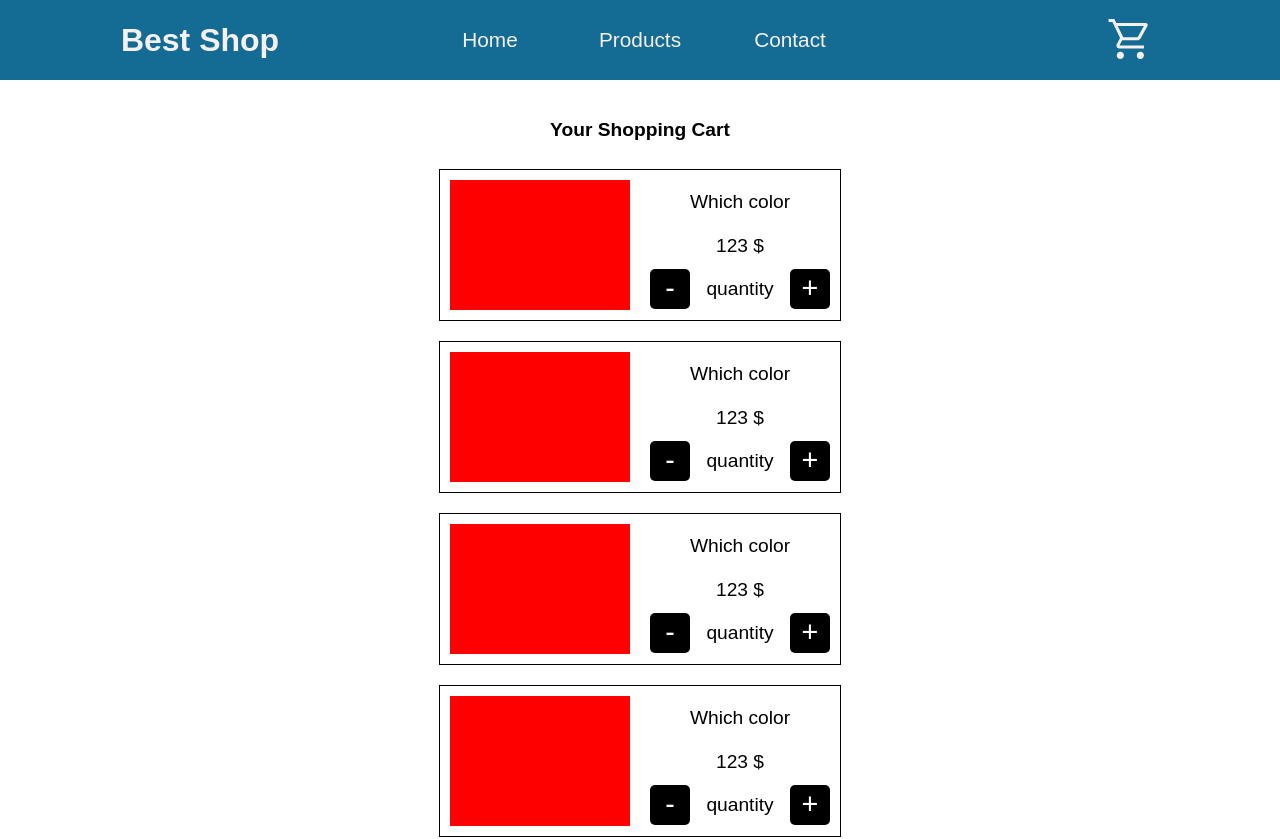
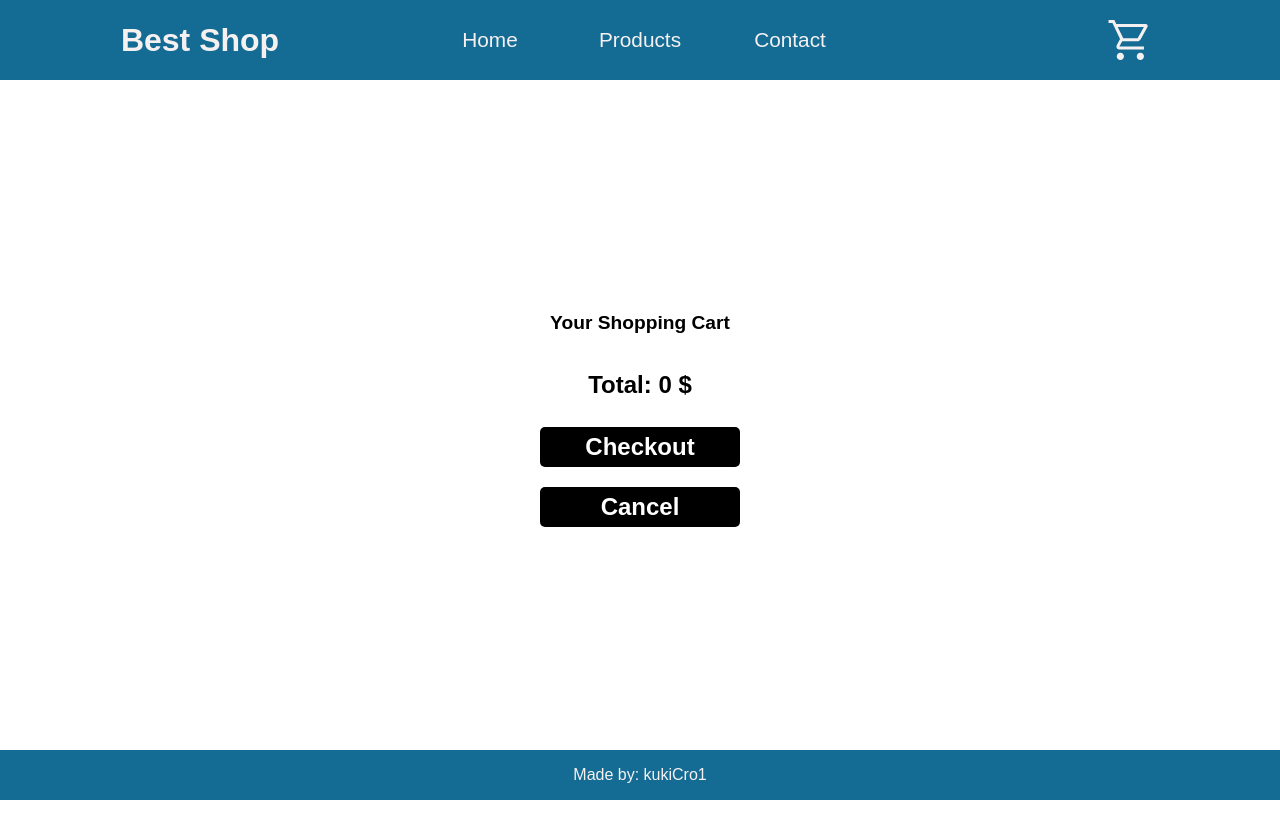
Before and after one commit to kukicro1/Shopping-Cart, a React (Create React App) app: page /ShoppingCart in a window 1280 px wide. Shown: the top 839 px of the page. After the commit the page ends 800 px from the top, so only its background shows below. Built offline with nearby package versions, Linux system fonts and the light colour scheme.

Commit message:
Finished project

```diff
--- a/src/App.js
+++ b/src/App.js
@@ -6,16 +6,62 @@ import { Navbar } from './components/Navbar'
 import { Products } from './components/Products'
 import { ShoppingCart } from './components/ShoppingCart'
 import { Footer } from './components/Footer'
+import { useEffect, useState } from 'react'
 
-function App() {
+const App = () => {
+  const [purchasedItems, setPurchasedItems] = useState([])
+  const [quantity, setQuantity] = useState(0)
+
+  useEffect(() => {
+    setQuantity(purchasedItems.length)
+  }, [purchasedItems])
+
+  const handlePurchase = (color, price) => {
+    setPurchasedItems((prevPurchased) => [
+      ...prevPurchased,
+      { name: color, price: price },
+    ])
+  }
+
+  const deleteItem = (color) => {
+    setPurchasedItems((prevPurchased) => {
+      const index = prevPurchased.findIndex((item) => item.name === color)
+      if (index !== -1) {
+        const newPurchased = [...prevPurchased]
+        newPurchased.splice(index, 1)
+        return newPurchased
+      }
+      return prevPurchased
+    })
+  }
+
+  const addItem = (color, price) => {
+    setPurchasedItems((prevPurchased) => [
+      ...prevPurchased,
+      { name: color, price: price },
+    ])
+  }
+
   return (
     <div className={AppCSS.appContainer}>
-      <Navbar />
+      <Navbar quantity={quantity} />
       <Routes>
         <Route path='/' element={<Home />} />
-        <Route path='/Products' element={<Products />} />
+        <Route
+          path='/Products'
+          element={<Products handlePurchase={handlePurchase} />}
+        />
         <Route path='/Contact' element={<Contact />} />
-        <Route path='/ShoppingCart' element={<ShoppingCart />}></Route>
+        <Route
+          path='/ShoppingCart'
+          element={
+            <ShoppingCart
+              purchasedItems={purchasedItems}
+              addItem={addItem}
+              deleteItem={deleteItem}
+            />
+          }
+        ></Route>
       </Routes>
       <Footer />
     </div>
--- a/src/components/Contact.js
+++ b/src/components/Contact.js
@@ -16,10 +16,10 @@ export const Contact = () => {
             viewBox='0 0 24 24'
             fill='none'
             stroke='currentColor'
-            stroke-width='2'
-            stroke-linecap='round'
-            stroke-linejoin='round'
-            class='feather feather-facebook'
+            strokeWidth='2'
+            strokeLinecap='round'
+            strokeLinejoin='round'
+            className='feather feather-facebook'
           >
             <path d='M18 2h-3a5 5 0 0 0-5 5v3H7v4h3v8h4v-8h3l1-4h-4V7a1 1 0 0 1 1-1h3z'></path>
           </svg>
@@ -35,10 +35,10 @@ export const Contact = () => {
             viewBox='0 0 24 24'
             fill='none'
             stroke='currentColor'
-            stroke-width='2'
-            stroke-linecap='round'
-            stroke-linejoin='round'
-            class='feather feather-twitter'
+            strokeWidth='2'
+            strokeLinecap='round'
+            strokeLinejoin='round'
+            className='feather feather-twitter'
           >
             <path d='M23 3a10.9 10.9 0 0 1-3.14 1.53 4.48 4.48 0 0 0-7.86 3v1A10.66 10.66 0 0 1 3 4s-4 9 5 13a11.64 11.64 0 0 1-7 2c9 5 20 0 20-11.5a4.5 4.5 0 0 0-.08-.83A7.72 7.72 0 0 0 23 3z'></path>
           </svg>
@@ -54,10 +54,10 @@ export const Contact = () => {
             viewBox='0 0 24 24'
             fill='none'
             stroke='currentColor'
-            stroke-width='2'
-            stroke-linecap='round'
-            stroke-linejoin='round'
-            class='feather feather-linkedin'
+            strokeWidth='2'
+            strokeLinecap='round'
+            strokeLinejoin='round'
+            className='feather feather-linkedin'
           >
             <path d='M16 8a6 6 0 0 1 6 6v7h-4v-7a2 2 0 0 0-2-2 2 2 0 0 0-2 2v7h-4v-7a6 6 0 0 1 6-6z'></path>
             <rect x='2' y='9' width='4' height='12'></rect>
--- a/src/components/Navbar.js
+++ b/src/components/Navbar.js
@@ -1,7 +1,14 @@
+import { useEffect, useState } from 'react'
 import { Link, NavLink } from 'react-router-dom'
 import NavbarCSS from './Navbar.module.css'
 
-export const Navbar = () => {
+export const Navbar = ({ quantity }) => {
+  const [display, setDisplay] = useState(null)
+
+  useEffect(() => {
+    setDisplay(quantity === 0 ? { display: 'none' } : null)
+  }, [quantity])
+
   const navLinkStyles = ({ isActive }) => {
     return isActive
       ? NavbarCSS.navLink + ' ' + NavbarCSS.active
@@ -24,7 +31,7 @@ export const Navbar = () => {
           Contact
         </NavLink>
       </div>
-      <Link to='/ShoppingCart'>
+      <Link to='/ShoppingCart' className={NavbarCSS.cartLink}>
         <svg
           xmlns='http://www.w3.org/2000/svg'
           height='48'
@@ -34,6 +41,9 @@ export const Navbar = () => {
         >
           <path d='M286.788 975Q257 975 236 953.788q-21-21.213-21-51Q215 873 236.212 852q21.213-21 51-21Q317 831 338 852.212q21 21.213 21 51Q359 933 337.788 954q-21.213 21-51 21Zm400 0Q657 975 636 953.788q-21-21.213-21-51Q615 873 636.212 852q21.213-21 51-21Q717 831 738 852.212q21 21.213 21 51Q759 933 737.788 954q-21.213 21-51 21ZM235 315l110 228h288l125-228H235Zm-30-60h589.074q22.964 0 34.945 21Q841 297 829 318L694 561q-11 19-28.559 30.5Q647.881 603 627 603H324l-56 104h491v60H277q-42 0-60.5-28t.5-63l64-118-152-322H51v-60h117l37 79Zm140 288h288-288Z' />
         </svg>
+        <div className={NavbarCSS.quantity} style={display}>
+          {quantity}
+        </div>
       </Link>
     </nav>
   )
--- a/src/components/Navbar.module.css
+++ b/src/components/Navbar.module.css
@@ -42,3 +42,27 @@
 .cart {
   fill: #f6f1f1;
 }
+
+.quantity {
+  position: relative;
+  top: 20px;
+  left: -20px;
+  z-index: 2;
+  display: flex;
+  justify-content: center;
+  align-items: center;
+  background-color: crimson;
+  height: 40px;
+  width: 40px;
+  border-radius: 20px;
+  color: white;
+  font-family: Arial, Helvetica, sans-serif;
+  font-weight: bold;
+}
+
+.cartLink {
+  display: flex;
+  justify-content: center;
+  align-items: center;
+  text-decoration: none;
+}
--- a/src/components/Products.js
+++ b/src/components/Products.js
@@ -1,21 +1,37 @@
 import { ProductCard } from './products/ProductCard'
 import ProductsCSS from './Products.module.css'
 
-export const Products = () => {
+export const Products = ({ handlePurchase }) => {
   return (
     <div className={ProductsCSS.productContainer}>
-      <ProductCard price={10} color={'red'} />
-      <ProductCard price={11} color={'pink'} />
-      <ProductCard price={12} color={'blue'} />
-      <ProductCard price={13} color={'green'} />
-      <ProductCard price={14} color={'yellow'} />
-      <ProductCard price={15} color={'black'} />
-      <ProductCard price={16} color={'purple'} />
-      <ProductCard price={17} color={'brown'} />
-      <ProductCard price={18} color={'gray'} />
-      <ProductCard price={19} color={'crimson'} />
-      <ProductCard price={20} color={'cyan'} />
-      <ProductCard price={21} color={'orange'} />
+      <ProductCard handlePurchase={handlePurchase} price={10} color={'red'} />
+      <ProductCard handlePurchase={handlePurchase} price={11} color={'pink'} />
+      <ProductCard handlePurchase={handlePurchase} price={12} color={'blue'} />
+      <ProductCard handlePurchase={handlePurchase} price={13} color={'green'} />
+      <ProductCard handlePurchase={handlePurchase} price={15} color={'black'} />
+      <ProductCard handlePurchase={handlePurchase} price={17} color={'brown'} />
+      <ProductCard handlePurchase={handlePurchase} price={18} color={'gray'} />
+      <ProductCard handlePurchase={handlePurchase} price={20} color={'cyan'} />
+      <ProductCard
+        handlePurchase={handlePurchase}
+        price={14}
+        color={'yellow'}
+      />
+      <ProductCard
+        handlePurchase={handlePurchase}
+        price={16}
+        color={'purple'}
+      />
+      <ProductCard
+        handlePurchase={handlePurchase}
+        price={19}
+        color={'crimson'}
+      />
+      <ProductCard
+        handlePurchase={handlePurchase}
+        price={21}
+        color={'orange'}
+      />
     </div>
   )
 }
--- a/src/components/ShoppingCart.js
+++ b/src/components/ShoppingCart.js
@@ -1,20 +1,65 @@
+import { useEffect, useState } from 'react'
+import { Link } from 'react-router-dom'
 import ShoppingCartCSS from './ShoppingCart.module.css'
 import { ShoppingCartItem } from './shopping_cart/ShoppingCartItem'
 
-export const ShoppingCart = () => {
+export const ShoppingCart = ({ purchasedItems, addItem, deleteItem }) => {
+  const [groupedColorsObject, setGroupedColorsObject] = useState([])
+  const [groupedColorsArray, setGroupedColorsArray] = useState([])
+
+  useEffect(() => {
+    setGroupedColorsArray(
+      Object.entries(groupedColorsObject).map(
+        ([color, { price, quantity }]) => ({
+          color,
+          price,
+          quantity,
+        })
+      )
+    )
+  }, [groupedColorsObject])
+
+  useEffect(() => {
+    setGroupedColorsObject(
+      purchasedItems.reduce((acc, { name, price }) => {
+        if (!acc[name]) {
+          acc[name] = { price, quantity: 1 }
+        } else {
+          acc[name].price += price
+          acc[name].quantity++
+        }
+        return acc
+      }, {})
+    )
+  }, [purchasedItems])
+
+  const totalPrice = purchasedItems.reduce(
+    (total, item) => total + item.price,
+    0
+  )
+
   return (
     <div className={ShoppingCartCSS.cartContainer}>
       <div className={ShoppingCartCSS.wrapTitle}>Your Shopping Cart</div>
-      <ShoppingCartItem />
-      <ShoppingCartItem />
-      <ShoppingCartItem />
-      <ShoppingCartItem />
-      <ShoppingCartItem />
-      <ShoppingCartItem />
-
-      <div className={ShoppingCartCSS.wrapTotal}>Total: $</div>
-      <button>Checkout</button>
-      <button>Cancel</button>
+      {groupedColorsArray
+        .sort((a, b) => a.color.localeCompare(b.color))
+        .map((item) => {
+          return (
+            <ShoppingCartItem
+              key={item.color}
+              color={item.color}
+              price={item.price}
+              quantity={item.quantity}
+              addItem={addItem}
+              deleteItem={deleteItem}
+            />
+          )
+        })}
+      <div className={ShoppingCartCSS.wrapTotal}>Total: {totalPrice} $</div>
+      <button className={ShoppingCartCSS.button}>Checkout</button>
+      <Link to='/Products'>
+        <button className={ShoppingCartCSS.button}>Cancel</button>
+      </Link>
     </div>
   )
 }
--- a/src/components/ShoppingCart.module.css
+++ b/src/components/ShoppingCart.module.css
@@ -21,7 +21,7 @@
   font-weight: bold;
 }
 
-.cartContainer > button {
+.button {
   margin: 10px;
   width: 200px;
   height: 40px;
@@ -33,6 +33,6 @@
   border-radius: 5px;
 }
 
-.cartContainer > button:hover {
+.button:hover {
   cursor: pointer;
 }
--- a/src/components/products/ProductCard.js
+++ b/src/components/products/ProductCard.js
@@ -1,6 +1,6 @@
 import ProductCardCSS from './ProductCard.module.css'
 
-export const ProductCard = ({ color, price }) => {
+export const ProductCard = ({ color, price, handlePurchase }) => {
   const myStyle = {
     backgroundColor: color,
   }
@@ -10,7 +10,12 @@ export const ProductCard = ({ color, price }) => {
       <div style={myStyle} className={ProductCardCSS.colorContainer}></div>
       <div>Color: {color}</div>
       <div>Price: {price} $</div>
-      <button className={ProductCardCSS.button}>Purchase</button>
+      <button
+        className={ProductCardCSS.button}
+        onClick={() => handlePurchase(color, price)}
+      >
+        Purchase
+      </button>
     </div>
   )
 }
--- a/src/components/shopping_cart/ShoppingCartItem.js
+++ b/src/components/shopping_cart/ShoppingCartItem.js
@@ -1,16 +1,25 @@
 import ShoppingCartItemCSS from './ShoppingCartItem.module.css'
 
-export const ShoppingCartItem = () => {
+export const ShoppingCartItem = ({
+  color,
+  price,
+  quantity,
+  deleteItem,
+  addItem,
+}) => {
+  const myColor = {
+    backgroundColor: color,
+  }
   return (
     <div className={ShoppingCartItemCSS.itemContainer}>
-      <div className={ShoppingCartItemCSS.colorContainer}></div>
+      <div className={ShoppingCartItemCSS.colorContainer} style={myColor}></div>
       <div className={ShoppingCartItemCSS.infoContainer}>
-        <p>Which color</p>
-        <p>123 $</p>
+        <p>{color}</p>
+        <p>{price} $</p>
         <div className={ShoppingCartItemCSS.quantityContainer}>
-          <button>-</button>
-          <div>quantity</div>
-          <button>+</button>
+          <button onClick={() => deleteItem(color)}>-</button>
+          <div>{quantity}</div>
+          <button onClick={() => addItem(color, price / quantity)}>+</button>
         </div>
       </div>
     </div>
--- a/src/components/shopping_cart/ShoppingCartItem.module.css
+++ b/src/components/shopping_cart/ShoppingCartItem.module.css
@@ -14,7 +14,6 @@
 .colorContainer {
   width: 180px;
   height: 130px;
-  background-color: red;
   margin: auto;
 }
 
```
